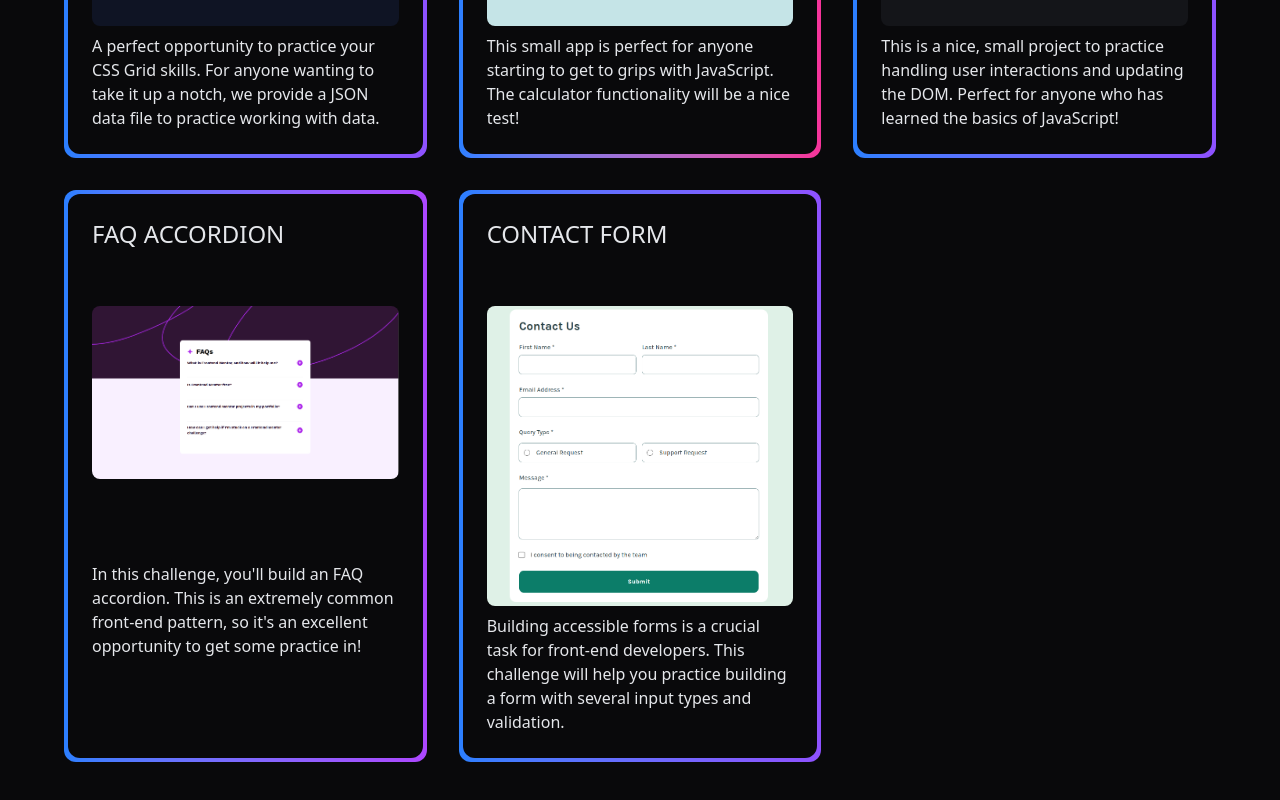
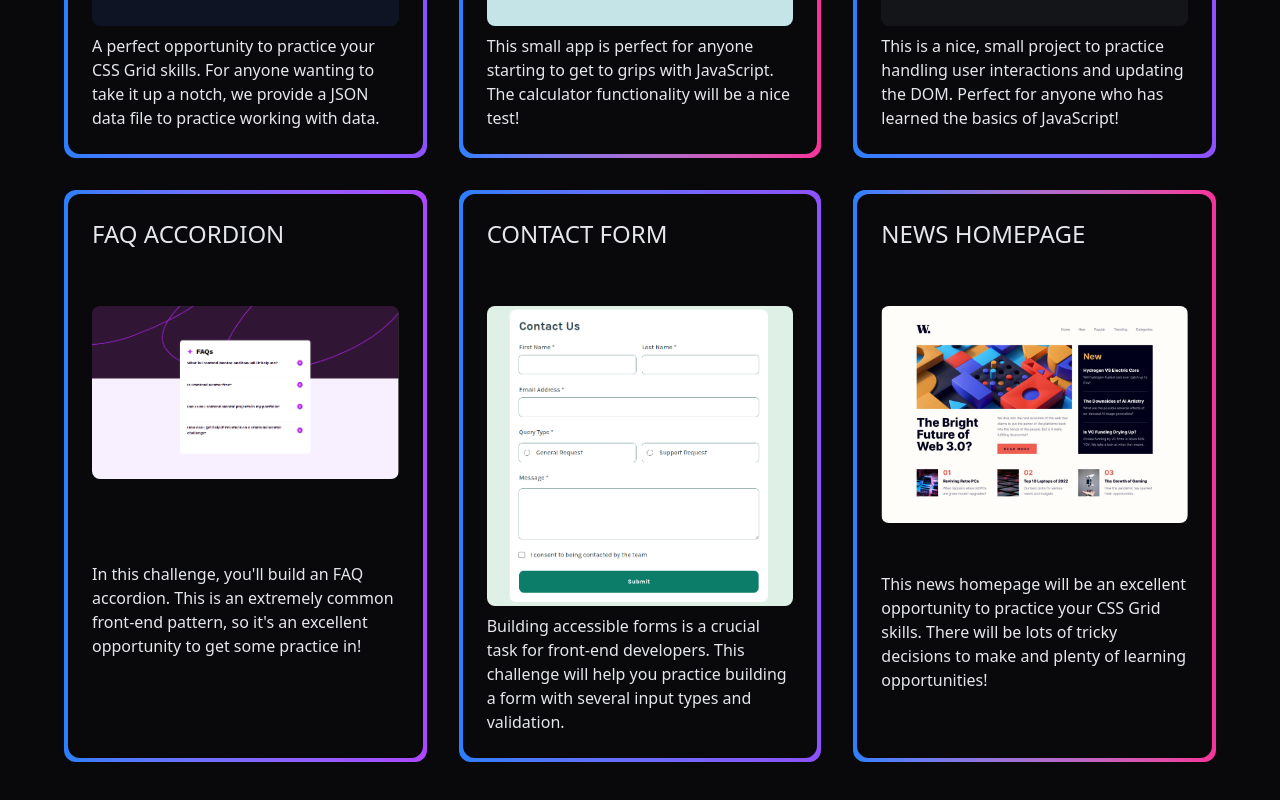
Before and after one commit to rustyff12/Frontend-Mentor-Solutions, a React (Vite) app: page / in a window 1280 px wide. Shown: the part 1917-2717 px from the top of the page. Built offline with nearby package versions, Linux system fonts and the light colour scheme.

Commit message:
added news-homepage to data

```diff
--- a/src/data/data.ts
+++ b/src/data/data.ts
@@ -148,4 +148,14 @@ export const linkData: LinkTypes[] = [
     url: "https://contact-form-rustyff12.netlify.app/",
     image: "/thumbnails/contact-form.png",
   },
+  {
+    id: 15,
+    name: "News homepage",
+    description:
+      "This news homepage will be an excellent opportunity to practice your CSS Grid skills. There will be lots of tricky decisions to make and plenty of learning opportunities!",
+    challengeLink:
+      "https://www.frontendmentor.io/challenges/news-homepage-H6SWTa1MFl",
+    url: "https://news-homepage-rustyff12.netlify.app/",
+    image: "/thumbnails/news-homepage.png",
+  },
 ];
```
Also changed, not shown: public/thumbnails/news-homepage.png (added).
